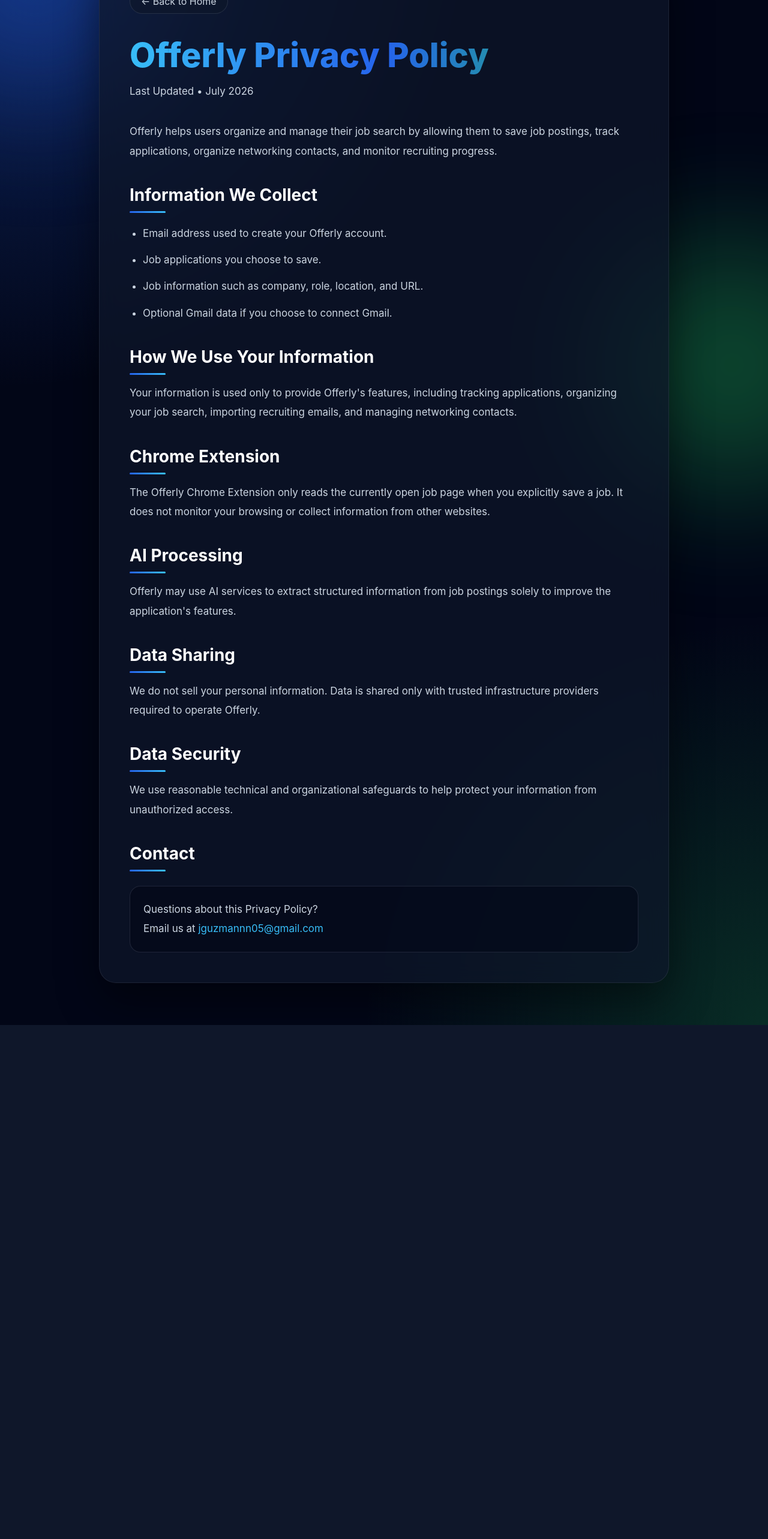
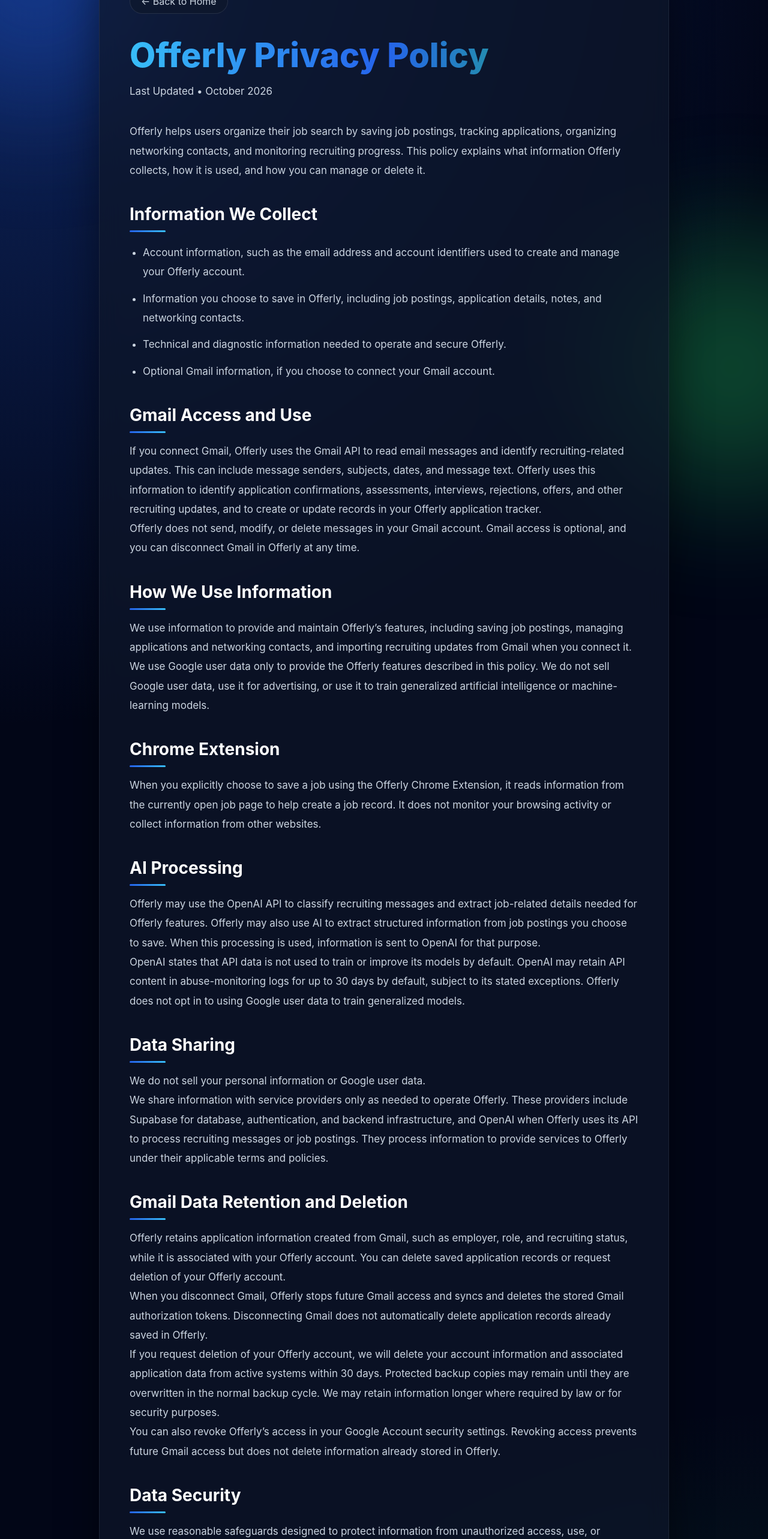
Before and after one commit to guzmanJoseph/offerly, a React (Vite) app: page /privacy in a window 1280 px wide. Shown: the part 140-2706 px from the top of the page at 60% size. Before the commit the page ends 1849 px from the top, so only its background shows below. Built offline with nearby package versions, Linux system fonts and the light colour scheme; no server answers.

Commit message:
Fixed privacy page and chbanged the UI for the gmail section.

```diff
--- a/src/pages/Privacy.jsx
+++ b/src/pages/Privacy.jsx
@@ -5,84 +5,188 @@
   return (
     <div className="privacy-page">
       <div className="privacy-container">
-
         <Link to="/" className="privacy-home">
           ← Back to Home
         </Link>
 
         <h1 className="privacy-title">Offerly Privacy Policy</h1>
 
-        <p className="privacy-updated">
-          Last Updated • July 2026
-        </p>
+        <p className="privacy-updated">Last Updated • October 2026</p>
 
         <p>
-          Offerly helps users organize and manage their job search by allowing
-          them to save job postings, track applications, organize networking
-          contacts, and monitor recruiting progress.
+          Offerly helps users organize their job search by saving job postings,
+          tracking applications, organizing networking contacts, and monitoring
+          recruiting progress. This policy explains what information Offerly
+          collects, how it is used, and how you can manage or delete it.
         </p>
 
         <h2>Information We Collect</h2>
 
         <ul>
-          <li>Email address used to create your Offerly account.</li>
-          <li>Job applications you choose to save.</li>
-          <li>Job information such as company, role, location, and URL.</li>
-          <li>Optional Gmail data if you choose to connect Gmail.</li>
+          <li>
+            Account information, such as the email address and account
+            identifiers used to create and manage your Offerly account.
+          </li>
+          <li>
+            Information you choose to save in Offerly, including job postings,
+            application details, notes, and networking contacts.
+          </li>
+          <li>
+            Technical and diagnostic information needed to operate and secure
+            Offerly.
+          </li>
+          <li>
+            Optional Gmail information, if you choose to connect your Gmail
+            account.
+          </li>
         </ul>
 
-        <h2>How We Use Your Information</h2>
+        <h2>Gmail Access and Use</h2>
 
         <p>
-          Your information is used only to provide Offerly's features,
-          including tracking applications, organizing your job search,
-          importing recruiting emails, and managing networking contacts.
+          If you connect Gmail, Offerly uses the Gmail API to read email
+          messages and identify recruiting-related updates. This can include
+          message senders, subjects, dates, and message text. Offerly uses this
+          information to identify application confirmations, assessments,
+          interviews, rejections, offers, and other recruiting updates, and to
+          create or update records in your Offerly application tracker.
+        </p>
+
+        <p>
+          Offerly does not send, modify, or delete messages in your Gmail
+          account. Gmail access is optional, and you can disconnect Gmail in
+          Offerly at any time.
+        </p>
+
+        <h2>How We Use Information</h2>
+
+        <p>
+          We use information to provide and maintain Offerly’s features,
+          including saving job postings, managing applications and networking
+          contacts, and importing recruiting updates from Gmail when you connect
+          it.
+        </p>
+
+        <p>
+          We use Google user data only to provide the Offerly features described
+          in this policy. We do not sell Google user data, use it for
+          advertising, or use it to train generalized artificial intelligence
+          or machine-learning models.
         </p>
 
         <h2>Chrome Extension</h2>
 
         <p>
-          The Offerly Chrome Extension only reads the currently open job page
-          when you explicitly save a job. It does not monitor your browsing or
-          collect information from other websites.
+          When you explicitly choose to save a job using the Offerly Chrome
+          Extension, it reads information from the currently open job page to
+          help create a job record. It does not monitor your browsing activity
+          or collect information from other websites.
         </p>
 
         <h2>AI Processing</h2>
 
         <p>
-          Offerly may use AI services to extract structured information from job
-          postings solely to improve the application's features.
+          Offerly may use the OpenAI API to classify recruiting messages and
+          extract job-related details needed for Offerly features. Offerly may
+          also use AI to extract structured information from job postings you
+          choose to save. When this processing is used, information is sent to
+          OpenAI for that purpose.
+        </p>
+
+        <p>
+          OpenAI states that API data is not used to train or improve its models
+          by default. OpenAI may retain API content in abuse-monitoring logs for
+          up to 30 days by default, subject to its stated exceptions. Offerly
+          does not opt in to using Google user data to train generalized models.
         </p>
 
         <h2>Data Sharing</h2>
 
+        <p>We do not sell your personal information or Google user data.</p>
+
         <p>
-          We do not sell your personal information. Data is shared only with
-          trusted infrastructure providers required to operate Offerly.
+          We share information with service providers only as needed to operate
+          Offerly. These providers include Supabase for database, authentication,
+          and backend infrastructure, and OpenAI when Offerly uses its API to
+          process recruiting messages or job postings. They process information
+          to provide services to Offerly under their applicable terms and
+          policies.
+        </p>
+
+        <h2>Gmail Data Retention and Deletion</h2>
+
+        <p>
+          Offerly retains application information created from Gmail, such as
+          employer, role, and recruiting status, while it is associated with
+          your Offerly account. You can delete saved application records or
+          request deletion of your Offerly account.
+        </p>
+
+        <p>
+          When you disconnect Gmail, Offerly stops future Gmail access and syncs
+          and deletes the stored Gmail authorization tokens. Disconnecting Gmail
+          does not automatically delete application records already saved in
+          Offerly.
+        </p>
+
+        <p>
+          If you request deletion of your Offerly account, we will delete your
+          account information and associated application data from active
+          systems within 30 days. Protected backup copies may remain until they
+          are overwritten in the normal backup cycle. We may retain information
+          longer where required by law or for security purposes.
+        </p>
+
+        <p>
+          You can also revoke Offerly’s access in your Google Account security
+          settings. Revoking access prevents future Gmail access but does not
+          delete information already stored in Offerly.
         </p>
 
         <h2>Data Security</h2>
 
         <p>
-          We use reasonable technical and organizational safeguards to help
-          protect your information from unauthorized access.
+          We use reasonable safeguards designed to protect information from
+          unauthorized access, use, or disclosure. Data is transmitted over
+          HTTPS, and access to stored information is limited to what is needed
+          to operate and secure Offerly.
+        </p>
+
+        <h2>Your Choices and Requests</h2>
+
+        <p>
+          You can choose whether to connect Gmail, disconnect it at any time,
+          and request deletion of your information or Offerly account. To make a
+          privacy or deletion request, contact us using the email below.
+        </p>
+
+        <h2>Google API Services Limited Use</h2>
+
+        <p>
+          Offerly’s use and transfer of information received from Google APIs
+          will adhere to the Google API Services User Data Policy, including its
+          Limited Use requirements.
+        </p>
+
+        <h2>Changes to This Policy</h2>
+
+        <p>
+          We may update this policy as Offerly’s features or data practices
+          change. We will update the date above when we make changes. If a
+          change affects how Offerly accesses or uses Google user data, we will
+          provide notice and request consent where required.
         </p>
 
         <h2>Contact</h2>
 
         <div className="contact-card">
-          <p>
-            Questions about this Privacy Policy?
-          </p>
+          <p>Questions, privacy requests, or account deletion requests?</p>
 
           <p>
             Email us at{" "}
-            <a href="mailto:jguzmannn05@gmail.com">
-              jguzmannn05@gmail.com
-            </a>
+            <a href="mailto:jguzmannn05@gmail.com">jguzmannn05@gmail.com</a>
           </p>
         </div>
-
       </div>
     </div>
   );
```
